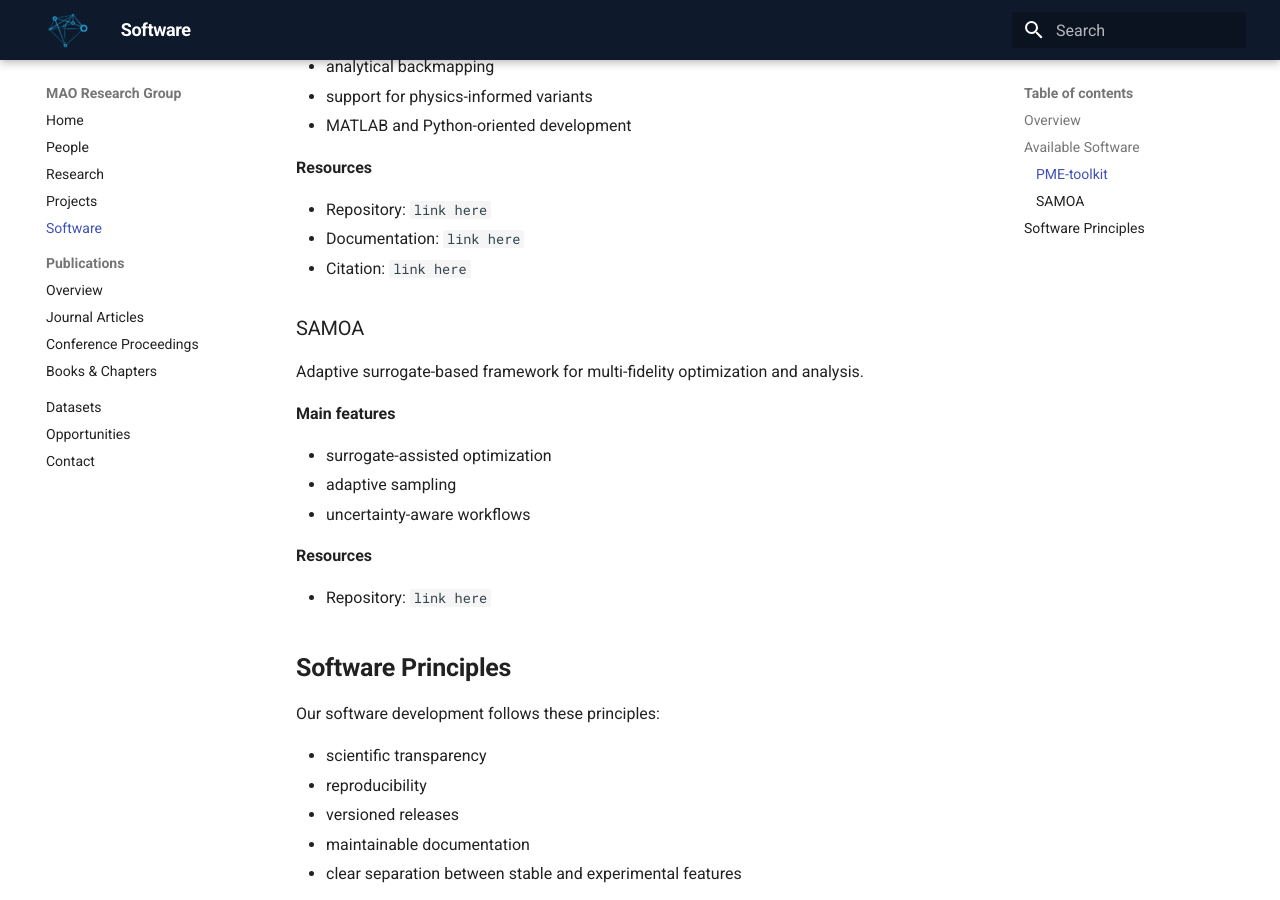
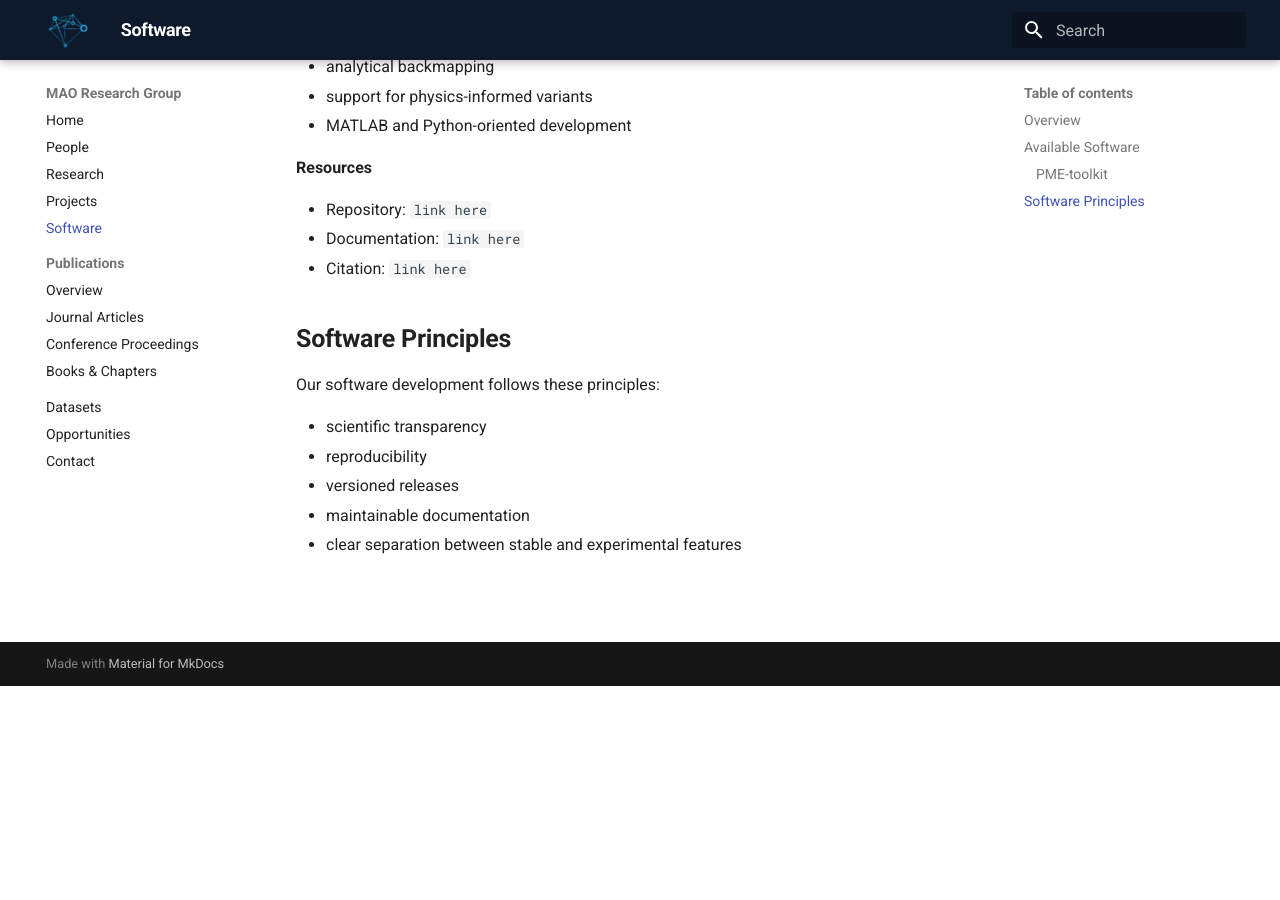
Before and after one commit to cnr-inm-mao/cnr-inm-mao.github.io, an MkDocs documentation site: the page built from docs/software.md, in a window 1280 px wide and 900 px high, scrolled down 515 px. Built offline with MkDocs 1.6.1 and Material for MkDocs 9.7.7, drawn with Linux system fonts in a browser that asks for light colours; after the commit the page ends 1201 px from its top, so only the background shows below that.

Commit message:
revised pages content

```diff
--- a/docs/software.md
+++ b/docs/software.md
@@ -23,20 +23,6 @@ Toolkit for parametric model embedding and related methods for design-space dime
 - Documentation: `link here`
 - Citation: `link here`
 
-### SAMOA
-
-Adaptive surrogate-based framework for multi-fidelity optimization and analysis.
-
-**Main features**
-
-- surrogate-assisted optimization
-- adaptive sampling
-- uncertainty-aware workflows
-
-**Resources**
-
-- Repository: `link here`
-
 ## Software Principles
 
 Our software development follows these principles:
```
Also changed, not shown: docs/projects.md (+0 -12 lines).
